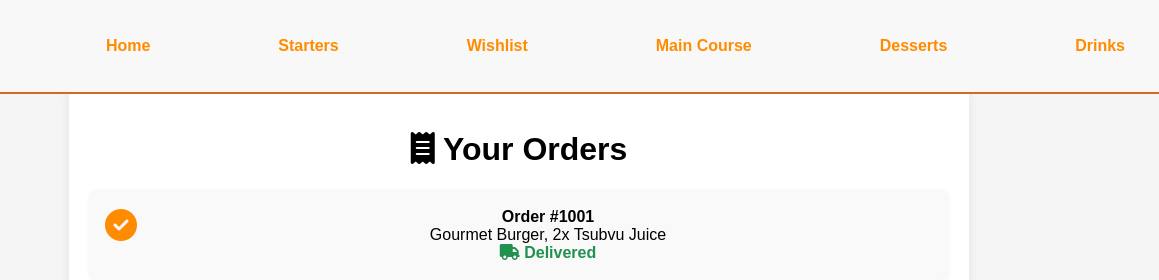
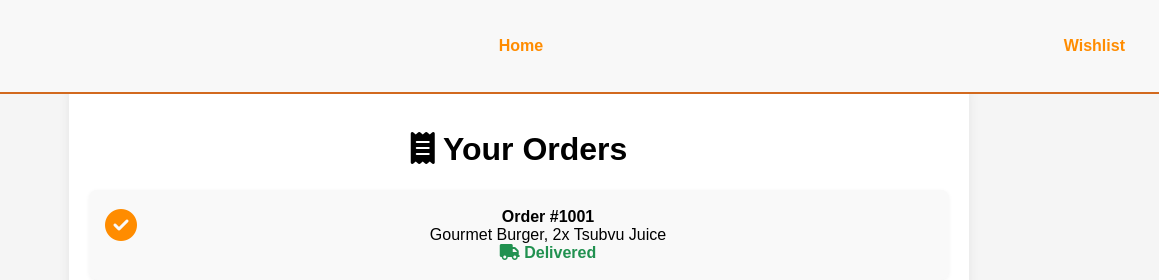
Before and after one commit to Ty-xn-ITvarsity/Module-3-Assessmeent-2, a plain HTML site: page orders.html in a window 1280 px wide. Shown: the top 280 px of the page, 121-1280 px from the left. Drawn offline with Linux system fonts and the light colour scheme.

Commit message:
Remove links to Starters, Main Course, Desserts, and Drinks

```diff
--- a/orders.html
+++ b/orders.html
@@ -54,11 +54,9 @@
          <nav class="navbar">
         <img src="images/logo.jpeg" alt="Taste of Africa Logo" class="logo">
             <a href="index.html" class="nav-link">Home</a>
-            <a href="starters.html" class="nav-link">Starters</a>
+
             <a href="wishlist.html" class="nav-link">Wishlist</a>
-            <a href="main-courses.html" class="nav-link">Main Course</a>
-            <a href="desserts.html" class="nav-link">Desserts</a>
-            <a href="drinks.html" class="nav-link">Drinks</a>
+
         </nav>
     </header>
     <main>
```
